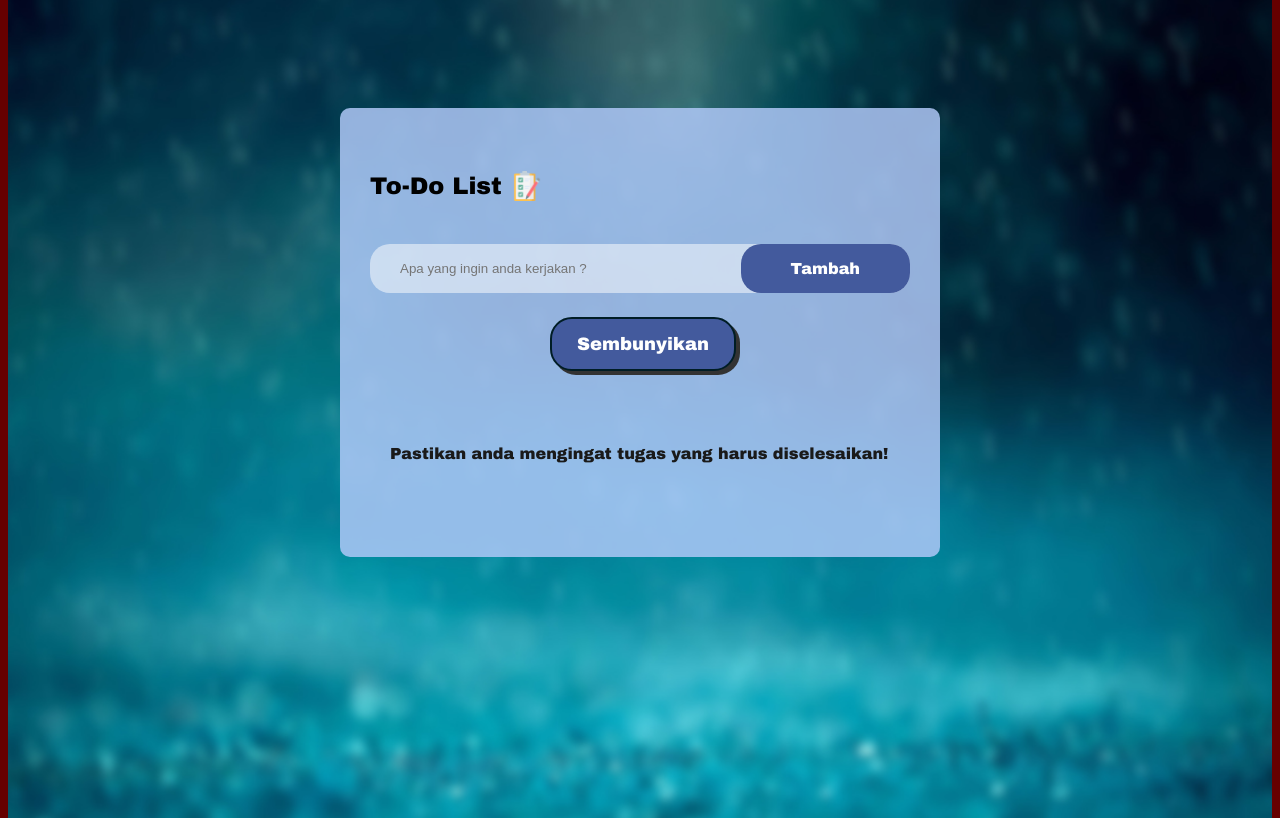
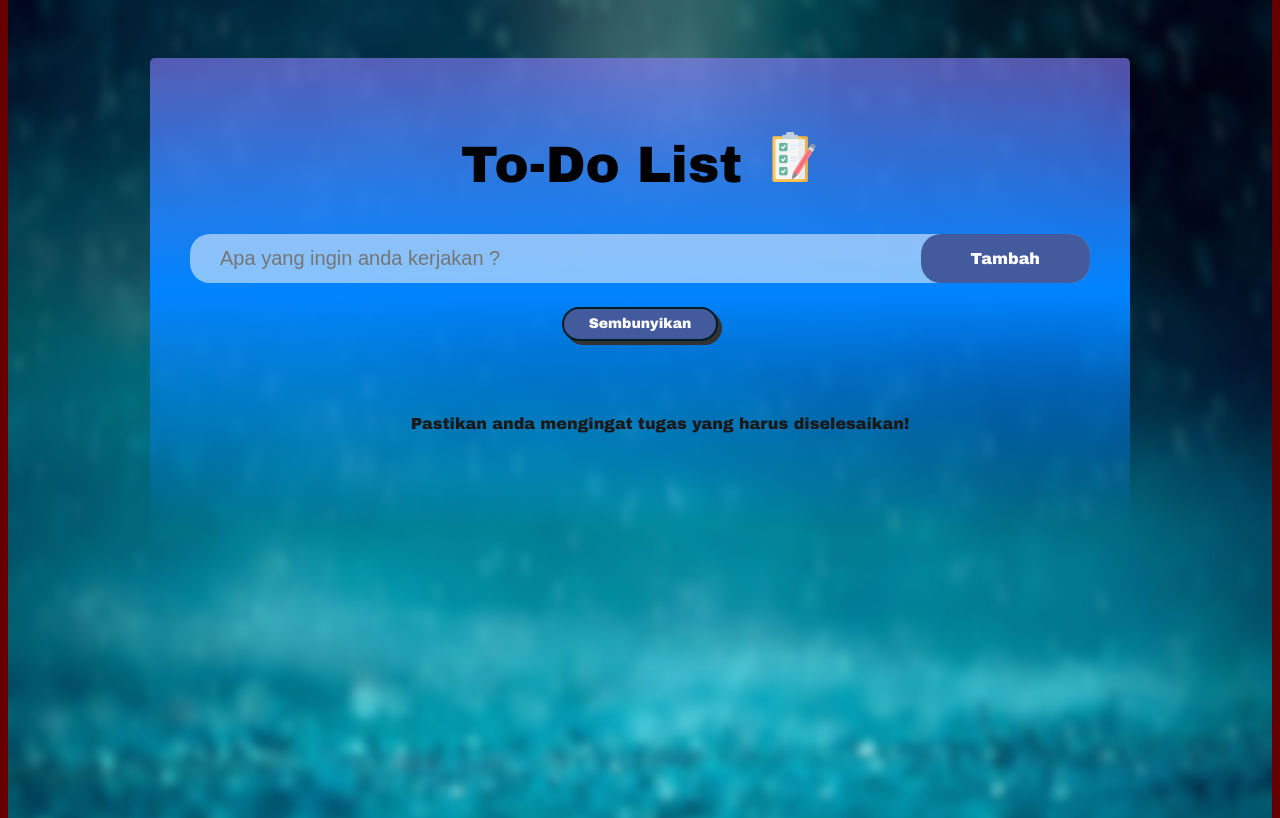
Before and after one commit to ZackyKing/30-pbk-uts-223501719, a Vue app: page / in a window 1280 px wide. Built offline with nearby package versions, Linux system fonts and the light colour scheme.

Commit message:
i update a litle bit of the code

```diff
--- a/src/App.vue
+++ b/src/App.vue
@@ -2,7 +2,7 @@
   <main class="bg">
     <div class="container">
       <div class="todo-app">
-        <h2>To-Do List <img src="./assets/icon.png"></h2>
+        <h1>To-Do List <img src="./assets/icon.png"></h1>
         <div class="row">
           <input type="text" v-model="newTask" placeholder="Apa yang ingin anda kerjakan ?">
           <button @click="addTask">Tambah</button>
@@ -105,20 +105,20 @@
 
   .todo-app {
     width: 100%;
-    max-width: 540px;
-    background: #b2c9fad5;
-    margin: 100px auto 20px;
-    padding: 40px 30px 70px;
-    border-radius: 10px;
+    max-width: 900px;
+    background-image: linear-gradient(to bottom, rgba(138, 125, 255, 0.61), rgb(0, 132, 255), rgba(0, 0, 255, 0));
+    margin: 50px auto 20px;
+    padding: 40px 40px 70px;
+    border-radius: 5px;
   }
-  .todo-app h2{
+  .todo-app h1{
+    text-align: center;
     color: #000000;
-    display: flex;
     align-items: center;
     margin-bottom: 40px;
   }
-  .todo-app h2 img{
-    width: 30px;
+  .todo-app h1 img{
+    width: 50px;
     margin-left: 10px;
   }
 
@@ -137,6 +137,7 @@
     outline: none;
     background: transparent;
     padding: 10px;
+    font-size: 20px;
     font-weight: 14px;
     color: #000000;
   }
@@ -150,6 +151,10 @@
     font-size: 16px;
     cursor: pointer;
     border-radius: 20px;
+  }
+
+  .row button:hover{
+    background: #6083eb;
   }
 
   ul li {
@@ -176,7 +181,7 @@
   }
 
   ul li.checked {
-    color: #7e7e7e;
+    color: rgb(221, 221, 221);
     text-decoration: line-through;
   }
 
@@ -202,14 +207,15 @@
   }
 
   .filters{
-    position: relative;
-    padding-top: 3vh;
-    left: 10rem;
+  display: flex;
+  justify-content: center;
+  padding-top: 3vh;
 
   }
 
   .filters button{
-    margin-left: 20px;
+    align-items: center;
+    justify-content: center;
   }
 
 
@@ -221,10 +227,10 @@
     color: #ffffff;
     cursor: pointer;
     display: inline-block;
-    font-weight: 600;
-    font-size: 18px;
+    font-weight: 200;
+    font-size: 14px;
     padding: 0 18px;
-    line-height: 50px;
+    line-height: 30px;
     text-align: center;
     text-decoration: none;
     user-select: none;
@@ -249,6 +255,8 @@
   }
 
   .reminder h4{
+    display: flex;
+    justify-content: center;
     color: #1a1a1a;
     position: relative;
     width: 100%;
--- a/src/style.css
+++ b/src/style.css
@@ -40,10 +40,7 @@ button {
 button:hover {
   border-color: #000dff;
 }
-button:focus,
-button:focus-visible {
-  outline: 4px auto -webkit-focus-ring-color;
-}
+
 
 @media (prefers-color-scheme: light) {
   :root {
```
